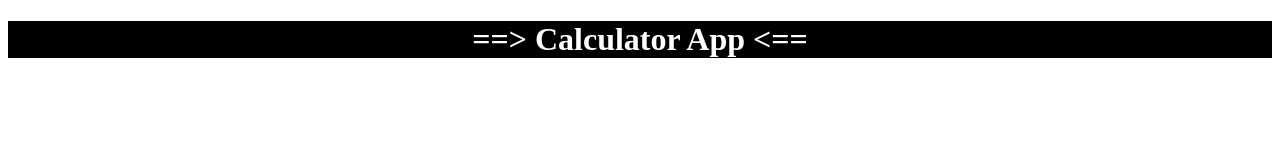
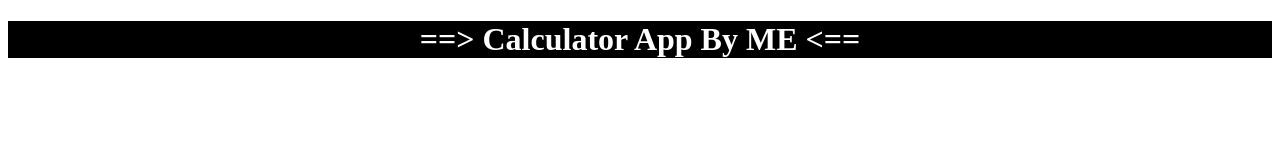
Before and after one commit to dad-ka-raneesa/calculater, a plain HTML site: page public/index.html in a window 1280 px wide. Drawn offline with Linux system fonts and the light colour scheme.

Commit message:
modified index.html

```diff
--- a/public/index.html
+++ b/public/index.html
@@ -8,6 +8,6 @@
     <link rel="stylesheet" href="./css/index.css" />
   </head>
   <body>
-    <h1 class="header">==> Calculator App <==</h1>
+    <h1 class="header">==> Calculator App By ME <==</h1>
   </body>
 </html>
```
